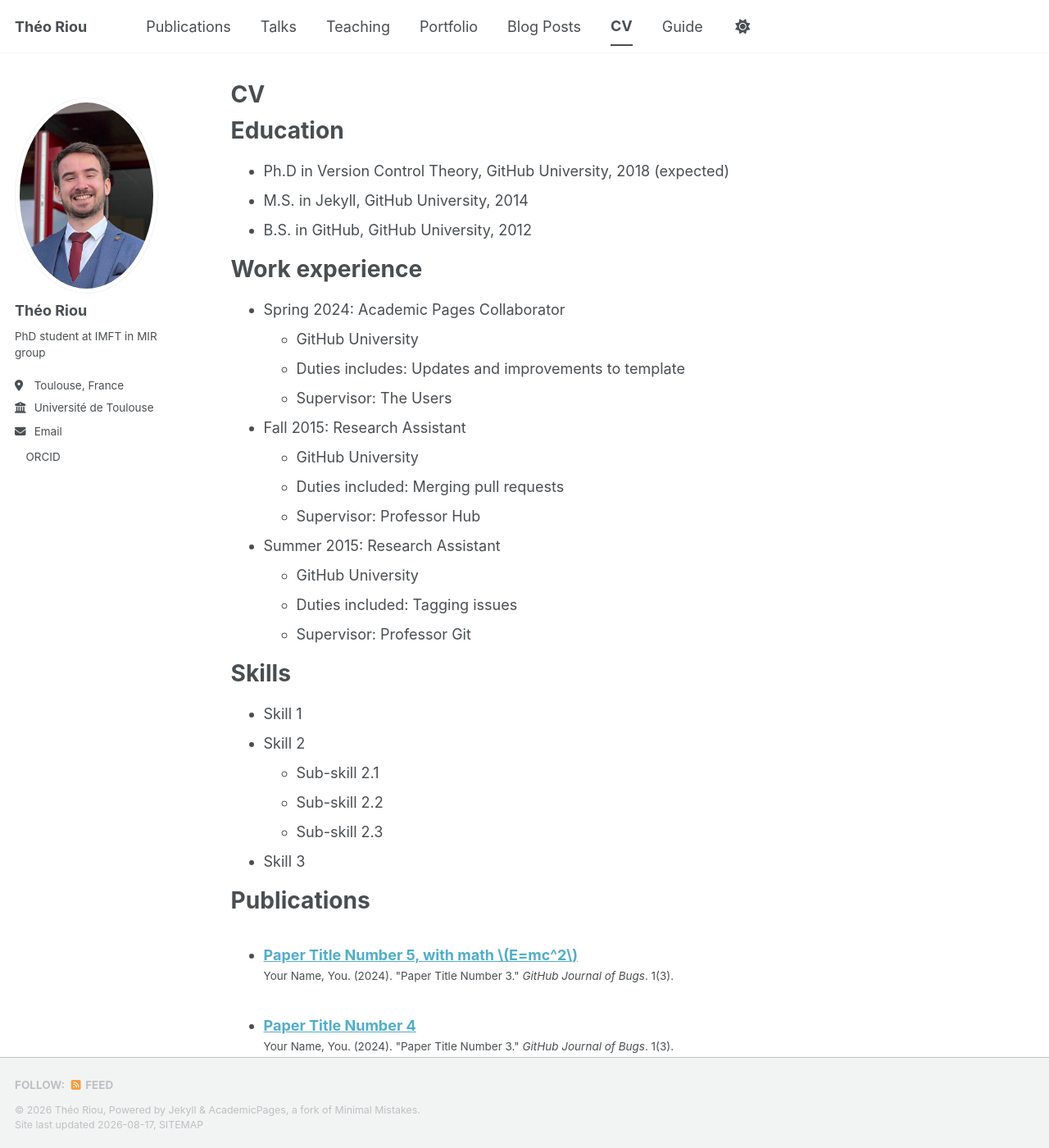
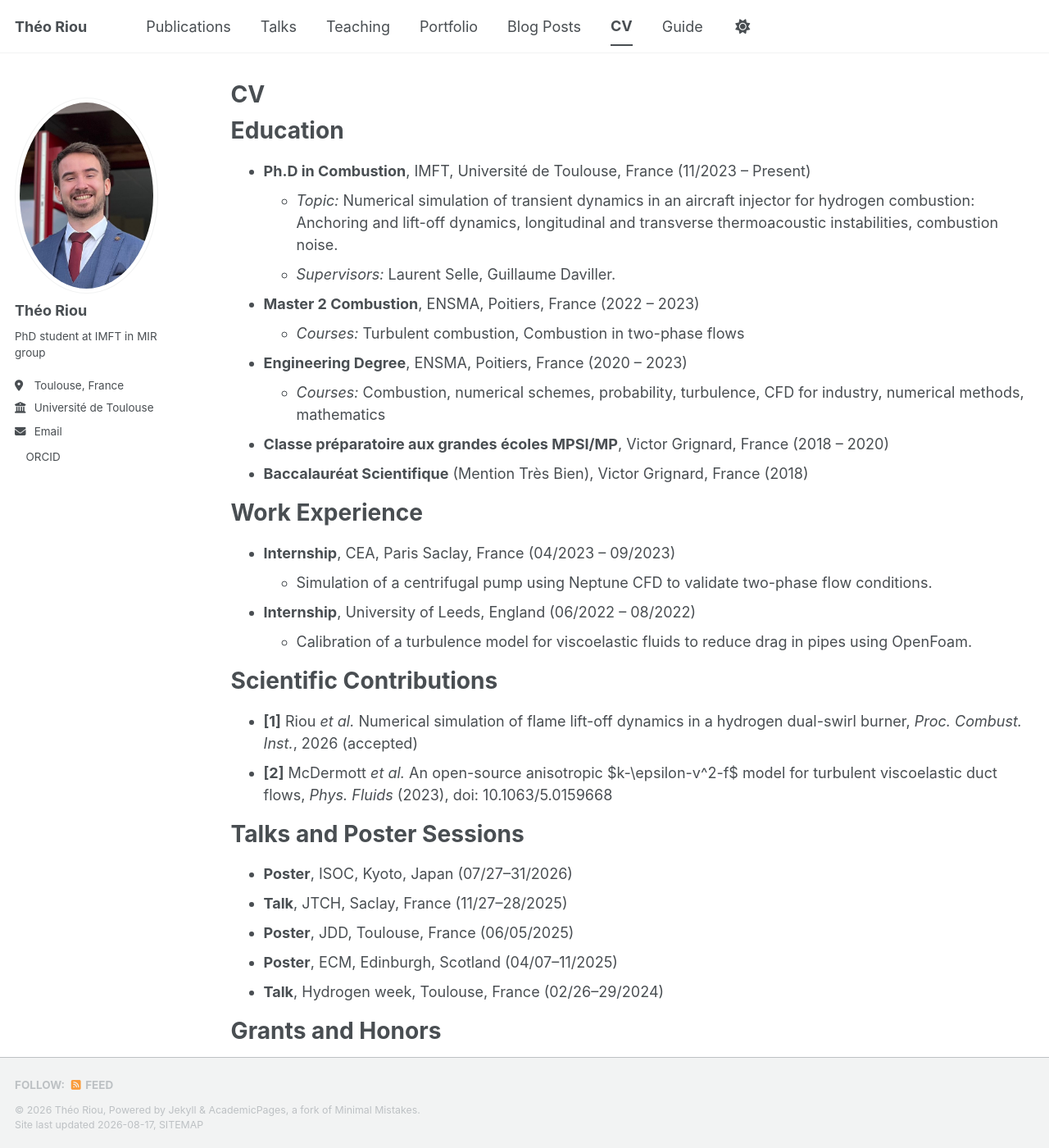
Before and after one commit to thriou/thriou.github.io, a Jekyll site: the page built from _pages/cv.md, in a window 1280 px wide and 1400 px high. Shown: the whole window at 82% size. Built offline with Jekyll 4.4.1, drawn with Linux system fonts in a browser that asks for light colours; a style sheet for code colours, icons or effects is not loaded; some of the changed text lies outside the part shown.

Commit message:
Update cv.md

```diff
--- a/_pages/cv.md
+++ b/_pages/cv.md
@@ -11,54 +11,69 @@ redirect_from:
 
 Education
 ======
-* Ph.D in Version Control Theory, GitHub University, 2018 (expected)
-* M.S. in Jekyll, GitHub University, 2014
-* B.S. in GitHub, GitHub University, 2012
+* **Ph.D in Combustion**, IMFT, Université de Toulouse, France (11/2023 – Present)
+  * *Topic:* Numerical simulation of transient dynamics in an aircraft injector for hydrogen combustion: Anchoring and lift-off dynamics, longitudinal and transverse thermoacoustic instabilities, combustion noise.
+  * *Supervisors:* Laurent Selle, Guillaume Daviller.
+* **Master 2 Combustion**, ENSMA, Poitiers, France (2022 – 2023)
+  * *Courses:* Turbulent combustion, Combustion in two-phase flows
+* **Engineering Degree**, ENSMA, Poitiers, France (2020 – 2023)
+  * *Courses:* Combustion, numerical schemes, probability, turbulence, CFD for industry, numerical methods, mathematics
+* **Classe préparatoire aux grandes écoles MPSI/MP**, Victor Grignard, France (2018 – 2020)
+* **Baccalauréat Scientifique** (Mention Très Bien), Victor Grignard, France (2018)
 
-Work experience
+Work Experience
 ======
-* Spring 2024: Academic Pages Collaborator
-  * GitHub University
-  * Duties includes: Updates and improvements to template
-  * Supervisor: The Users
+* **Internship**, CEA, Paris Saclay, France (04/2023 – 09/2023)
+  * Simulation of a centrifugal pump using Neptune CFD to validate two-phase flow conditions.
+* **Internship**, University of Leeds, England (06/2022 – 08/2022)
+  * Calibration of a turbulence model for viscoelastic fluids to reduce drag in pipes using OpenFoam.
 
-* Fall 2015: Research Assistant
-  * GitHub University
-  * Duties included: Merging pull requests
-  * Supervisor: Professor Hub
+Scientific Contributions
+======
+* **[1]** Riou *et al.* Numerical simulation of flame lift-off dynamics in a hydrogen dual-swirl burner, *Proc. Combust. Inst.*, 2026 (accepted)
+* **[2]** McDermott *et al.* An open-source anisotropic $k-\epsilon-v^2-f$ model for turbulent viscoelastic duct flows, *Phys. Fluids* (2023), doi: 10.1063/5.0159668
 
-* Summer 2015: Research Assistant
-  * GitHub University
-  * Duties included: Tagging issues
-  * Supervisor: Professor Git
+Talks and Poster Sessions
+======
+* **Poster**, ISOC, Kyoto, Japan (07/27–31/2026)
+* **Talk**, JTCH, Saclay, France (11/27–28/2025)
+* **Poster**, JDD, Toulouse, France (06/05/2025)
+* **Poster**, ECM, Edinburgh, Scotland (04/07–11/2025)
+* **Talk**, Hydrogen week, Toulouse, France (02/26–29/2024)
+
+Grants and Honors
+======
+* **HPC Allocation (PRACE)**, 2025
+  * Together with two colleagues, secured a European HPC computing grant based on a proposal (70 million CPU hours).
+
+Responsibilities
+======
+* **Weekly seminars organisation**, IMFT (2025 – 2026)
+* **International seminar organisation**, *Hylon Days*, IMFT (2026)
+* **International seminar organisation**, *Hydrogen week: towards high pressure experiments and simulations*, IMFT (2024)
+
+Teaching
+======
+* **Internship Supervision (M1)**, ENSEEIHT, Toulouse, France (2026)
+  * Spectral analysis and modal decomposition for studying thermoacoustic instabilities in a hydrogen burner.
+* **Teaching Assistant**, ENSEEIHT, Toulouse, France (2024 – 2025)
+  * M1 turbulence practical works: hot wire, Particle Image Velocimetry (PIV)
+  * M1 project: modal decomposition in order to study combustion noise
 
 Skills
 ======
-* Skill 1
-* Skill 2
-  * Sub-skill 2.1
-  * Sub-skill 2.2
-  * Sub-skill 2.3
-* Skill 3
+* **Languages:** French (Native), English (B2, TOEIC : 890), Spanish (A2), German (A1)
+* **Simulation Software:** AVBP, Neptune CFD, Cantera, OpenFoam
+* **Meshing & CAD:** Centaur, Salome, Catia
+* **Postprocessing & Computing:** Paraview, Antares, Python, Fortran, Linux, GeoGebra
 
-Publications
+Areas of Interest
 ======
-  <ul>{% for post in site.publications reversed %}
-    {% include archive-single-cv.html %}
-  {% endfor %}</ul>
+* **Music:** Piano (>19 years), national piano competition, musical theory
+* **Maths:** Amateur research, reading
+* **Philosophy/Theology:** Reading, formations (Collège des Bernardins)
+* **Sport:** Self-guided hiking (mountains, GR)
 
-Talks
+References
 ======
-  <ul>{% for post in site.talks reversed %}
-    {% include archive-single-talk-cv.html  %}
-  {% endfor %}</ul>
-
-Teaching
-======
-  <ul>{% for post in site.teaching reversed %}
-    {% include archive-single-cv.html %}
-  {% endfor %}</ul>
-
-Service and leadership
-======
-* Currently signed in to 43 different slack teams
+* **Laurent Selle** — email: [laurent.selle@imft.fr](mailto:laurent.selle@imft.fr)
```
